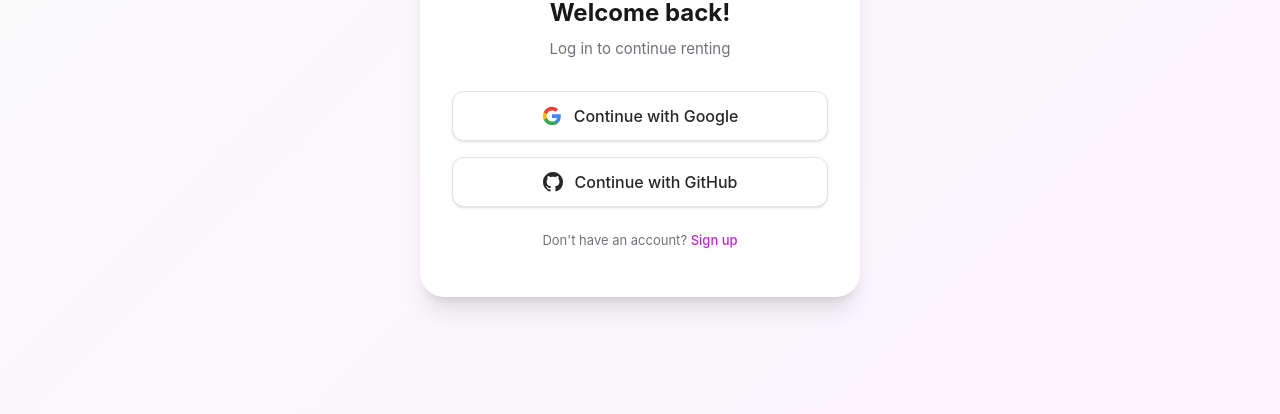
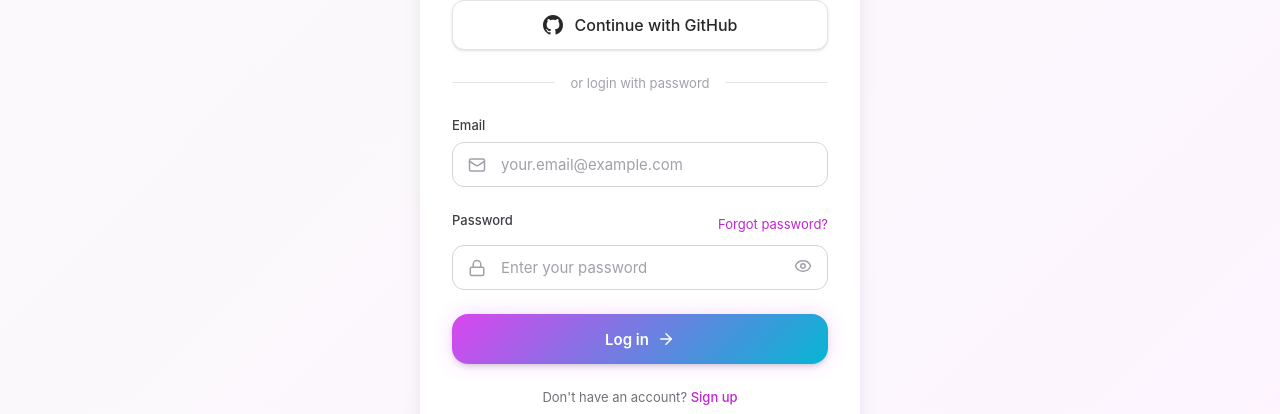
Before and after one commit to Nikhiltiwaridotin/clothshare-app, a React (Vite) app: page /login in a window 1280 px wide. Shown: the part 363-777 px from the top of the page. Built offline with nearby package versions, Linux system fonts and the light colour scheme; no server answers; the database is empty.

Commit message:
Add password login option to sign in page

```diff
--- a/src/pages/Login.jsx
+++ b/src/pages/Login.jsx
@@ -1,15 +1,55 @@
 import { useState } from 'react';
-import { Link } from 'react-router-dom';
-import { AlertCircle } from 'lucide-react';
+import { Link, useNavigate } from 'react-router-dom';
+import { Mail, Lock, Eye, EyeOff, ArrowRight, AlertCircle } from 'lucide-react';
+import { useApp } from '../context/AppContext';
 import { supabase } from '../lib/supabase';
 import './Auth.css';
 
 export default function Login() {
+    const navigate = useNavigate();
+    const { login } = useApp();
+
+    const [formData, setFormData] = useState({
+        email: '',
+        password: ''
+    });
+    const [showPassword, setShowPassword] = useState(false);
     const [error, setError] = useState('');
-    const [loading, setLoading] = useState('');
+    const [loading, setLoading] = useState(false);
+    const [socialLoading, setSocialLoading] = useState('');
+
+    const handleChange = (e) => {
+        setFormData(prev => ({
+            ...prev,
+            [e.target.name]: e.target.value
+        }));
+        setError('');
+    };
+
+    const handlePasswordLogin = async (e) => {
+        e.preventDefault();
+        setLoading(true);
+        setError('');
+
+        if (!formData.email || !formData.password) {
+            setError('Please enter both email and password');
+            setLoading(false);
+            return;
+        }
+
+        const result = await login(formData.email, formData.password);
+
+        if (result.success) {
+            navigate('/dashboard');
+        } else {
+            setError(result.error || 'Login failed. Please check your credentials.');
+        }
+
+        setLoading(false);
+    };
 
     const handleGoogleLogin = async () => {
-        setLoading('google');
+        setSocialLoading('google');
         setError('');
         try {
             const { error } = await supabase.auth.signInWithOAuth({
@@ -21,12 +61,12 @@ export default function Login() {
             if (error) throw error;
         } catch (err) {
             setError(err.message || 'Failed to login with Google');
-            setLoading('');
+            setSocialLoading('');
         }
     };
 
     const handleGitHubLogin = async () => {
-        setLoading('github');
+        setSocialLoading('github');
         setError('');
         try {
             const { error } = await supabase.auth.signInWithOAuth({
@@ -38,7 +78,7 @@ export default function Login() {
             if (error) throw error;
         } catch (err) {
             setError(err.message || 'Failed to login with GitHub');
-            setLoading('');
+            setSocialLoading('');
         }
     };
 
@@ -66,10 +106,10 @@ export default function Login() {
                     {/* Social Login */}
                     <div className="social-login-section">
                         <button
-                            className={`btn btn-secondary social-btn w-full ${loading === 'google' ? 'loading' : ''}`}
+                            className={`btn btn-secondary social-btn w-full ${socialLoading === 'google' ? 'loading' : ''}`}
                             type="button"
                             onClick={handleGoogleLogin}
-                            disabled={!!loading}
+                            disabled={!!socialLoading || loading}
                         >
                             <svg viewBox="0 0 24 24" width="20" height="20">
                                 <path fill="#4285F4" d="M22.56 12.25c0-.78-.07-1.53-.2-2.25H12v4.26h5.92c-.26 1.37-1.04 2.53-2.21 3.31v2.77h3.57c2.08-1.92 3.28-4.74 3.28-8.09z" />
@@ -77,21 +117,82 @@ export default function Login() {
                                 <path fill="#FBBC05" d="M5.84 14.09c-.22-.66-.35-1.36-.35-2.09s.13-1.43.35-2.09V7.07H2.18C1.43 8.55 1 10.22 1 12s.43 3.45 1.18 4.93l2.85-2.22.81-.62z" />
                                 <path fill="#EA4335" d="M12 5.38c1.62 0 3.06.56 4.21 1.64l3.15-3.15C17.45 2.09 14.97 1 12 1 7.7 1 3.99 3.47 2.18 7.07l3.66 2.84c.87-2.6 3.3-4.53 6.16-4.53z" />
                             </svg>
-                            <span>{loading === 'google' ? 'Connecting...' : 'Continue with Google'}</span>
+                            <span>{socialLoading === 'google' ? 'Connecting...' : 'Continue with Google'}</span>
                         </button>
 
                         <button
-                            className={`btn btn-secondary social-btn w-full ${loading === 'github' ? 'loading' : ''}`}
+                            className={`btn btn-secondary social-btn w-full ${socialLoading === 'github' ? 'loading' : ''}`}
                             type="button"
                             onClick={handleGitHubLogin}
-                            disabled={!!loading}
+                            disabled={!!socialLoading || loading}
                         >
                             <svg viewBox="0 0 24 24" width="20" height="20" fill="currentColor">
                                 <path d="M12 0C5.37 0 0 5.37 0 12c0 5.31 3.435 9.795 8.205 11.385.6.105.825-.255.825-.57 0-.285-.015-1.23-.015-2.235-3.015.555-3.795-.735-4.035-1.41-.135-.345-.72-1.41-1.23-1.695-.42-.225-1.02-.78-.015-.795.945-.015 1.62.87 1.845 1.23 1.08 1.815 2.805 1.305 3.495.99.105-.78.42-1.305.765-1.605-2.67-.3-5.46-1.335-5.46-5.925 0-1.305.465-2.385 1.23-3.225-.12-.3-.54-1.53.12-3.18 0 0 1.005-.315 3.3 1.23.96-.27 1.98-.405 3-.405s2.04.135 3 .405c2.295-1.56 3.3-1.23 3.3-1.23.66 1.65.24 2.88.12 3.18.765.84 1.23 1.905 1.23 3.225 0 4.605-2.805 5.625-5.475 5.925.435.375.81 1.095.81 2.22 0 1.605-.015 2.895-.015 3.3 0 .315.225.69.825.57A12.02 12.02 0 0024 12c0-6.63-5.37-12-12-12z" />
                             </svg>
-                            <span>{loading === 'github' ? 'Connecting...' : 'Continue with GitHub'}</span>
+                            <span>{socialLoading === 'github' ? 'Connecting...' : 'Continue with GitHub'}</span>
                         </button>
                     </div>
+
+                    {/* Divider */}
+                    <div className="auth-divider">
+                        <span>or login with password</span>
+                    </div>
+
+                    {/* Password Login Form */}
+                    <form onSubmit={handlePasswordLogin} className="auth-form">
+                        <div className="form-group">
+                            <label className="form-label" htmlFor="email">Email</label>
+                            <div className="input-wrapper">
+                                <Mail className="input-icon" size={18} />
+                                <input
+                                    type="email"
+                                    id="email"
+                                    name="email"
+                                    className="form-input"
+                                    placeholder="your.email@example.com"
+                                    value={formData.email}
+                                    onChange={handleChange}
+                                    required
+                                />
+                            </div>
+                        </div>
+
+                        <div className="form-group">
+                            <div className="form-label-row">
+                                <label className="form-label" htmlFor="password">Password</label>
+                                <Link to="/forgot-password" className="form-link">Forgot password?</Link>
+                            </div>
+                            <div className="input-wrapper">
+                                <Lock className="input-icon" size={18} />
+                                <input
+                                    type={showPassword ? 'text' : 'password'}
+                                    id="password"
+                                    name="password"
+                                    className="form-input"
+                                    placeholder="Enter your password"
+                                    value={formData.password}
+                                    onChange={handleChange}
+                                    required
+                                />
+                                <button
+                                    type="button"
+                                    className="input-toggle"
+                                    onClick={() => setShowPassword(!showPassword)}
+                                >
+                                    {showPassword ? <EyeOff size={18} /> : <Eye size={18} />}
+                                </button>
+                            </div>
+                        </div>
+
+                        <button
+                            type="submit"
+                            className={`btn btn-primary btn-lg w-full ${loading ? 'loading' : ''}`}
+                            disabled={loading || !!socialLoading}
+                        >
+                            {loading ? 'Logging in...' : 'Log in'}
+                            {!loading && <ArrowRight size={18} />}
+                        </button>
+                    </form>
 
                     {/* Footer */}
                     <p className="auth-footer">
```
